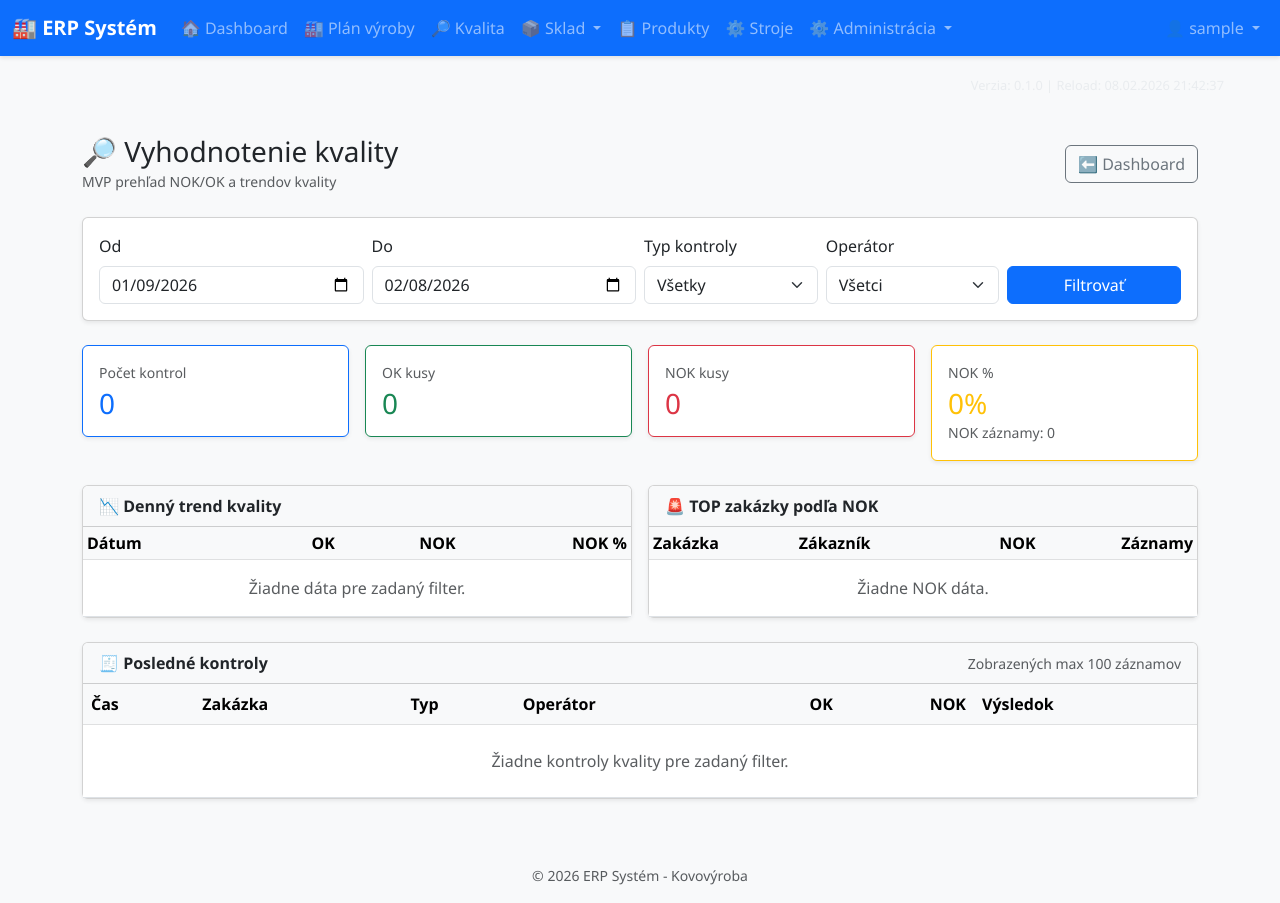
After one commit to smarek830/erp_system, a Django app: page /kvalita/ in a window 1280 px wide. The commit adds this page. Run offline with Django 5.2, Linux system fonts and the light colour scheme; the visitor is signed in with stand-in values (Sample User, id 1); data comes from the database, SQL or seed files in the repository; data that the repository does not hold is empty.

Commit message:
feat: implement quality dashboard and related views, templates, and tests

```diff
--- /dev/null
+++ b/core/templates/core/kvalita_dashboard.html
@@ -0,0 +1,215 @@
+{% extends 'core/base.html' %}
+
+{% block content %}
+<div class="container py-4">
+    <div class="d-flex justify-content-between align-items-center mb-4">
+        <div>
+            <h1 class="h3 mb-0">🔎 Vyhodnotenie kvality</h1>
+            <small class="text-muted">MVP prehľad NOK/OK a trendov kvality</small>
+        </div>
+        <a href="{% url 'home' %}" class="btn btn-outline-secondary">⬅️ Dashboard</a>
+    </div>
+
+    <div class="card shadow-sm mb-4">
+        <div class="card-body">
+            <form method="get" class="row g-2 align-items-end">
+                <div class="col-md-3">
+                    <label class="form-label">Od</label>
+                    <input type="date" name="od" value="{{ filtre.od }}" class="form-control">
+                </div>
+                <div class="col-md-3">
+                    <label class="form-label">Do</label>
+                    <input type="date" name="do" value="{{ filtre.do }}" class="form-control">
+                </div>
+                <div class="col-md-2">
+                    <label class="form-label">Typ kontroly</label>
+                    <select name="typ" class="form-select">
+                        <option value="">Všetky</option>
+                        <option value="PRIEBEZNA" {% if filtre.typ == 'PRIEBEZNA' %}selected{% endif %}>🔬 Priebežná</option>
+                        <option value="FINALNA" {% if filtre.typ == 'FINALNA' %}selected{% endif %}>📦 Finálna</option>
+                    </select>
+                </div>
+                <div class="col-md-2">
+                    <label class="form-label">Operátor</label>
+                    <select name="operator" class="form-select">
+                        <option value="">Všetci</option>
+                        {% for op in operatori %}
+                            <option value="{{ op.operator__id }}" {% if filtre.operator == op.operator__id|stringformat:'s' %}selected{% endif %}>
+                                {{ op.operator__username }}
+                            </option>
+                        {% endfor %}
+                    </select>
+                </div>
+                <div class="col-md-2 d-grid">
+                    <button class="btn btn-primary">Filtrovať</button>
+                </div>
+            </form>
+        </div>
+    </div>
+
+    <div class="row g-3 mb-4">
+        <div class="col-md-3 col-sm-6">
+            <div class="card border-primary shadow-sm">
+                <div class="card-body">
+                    <p class="text-muted mb-1 small">Počet kontrol</p>
+                    <h3 class="mb-0 text-primary">{{ kpi.pocet_kontrol }}</h3>
+                </div>
+            </div>
+        </div>
+        <div class="col-md-3 col-sm-6">
+            <div class="card border-success shadow-sm">
+                <div class="card-body">
+                    <p class="text-muted mb-1 small">OK kusy</p>
+                    <h3 class="mb-0 text-success">{{ kpi.ok_kusy }}</h3>
+                </div>
+            </div>
+        </div>
+        <div class="col-md-3 col-sm-6">
+            <div class="card border-danger shadow-sm">
+                <div class="card-body">
+                    <p class="text-muted mb-1 small">NOK kusy</p>
+                    <h3 class="mb-0 text-danger">{{ kpi.nok_kusy }}</h3>
+                </div>
+            </div>
+        </div>
+        <div class="col-md-3 col-sm-6">
+            <div class="card {% if kpi.nok_percento > 3 %}border-danger{% else %}border-warning{% endif %} shadow-sm">
+                <div class="card-body">
+                    <p class="text-muted mb-1 small">NOK %</p>
+                    <h3 class="mb-0 {% if kpi.nok_percento > 3 %}text-danger{% else %}text-warning{% endif %}">{{ kpi.nok_percento }}%</h3>
+                    <small class="text-muted">NOK záznamy: {{ kpi.nok_zaznamy }}</small>
+                </div>
+            </div>
+        </div>
+    </div>
+
+    <div class="row g-3 mb-4">
+        <div class="col-lg-6">
+            <div class="card shadow-sm h-100">
+                <div class="card-header bg-light">
+                    <strong>📉 Denný trend kvality</strong>
+                </div>
+                <div class="card-body p-0">
+                    <div class="table-responsive">
+                        <table class="table table-sm table-hover mb-0">
+                            <thead class="table-light">
+                                <tr>
+                                    <th>Dátum</th>
+                                    <th class="text-end">OK</th>
+                                    <th class="text-end">NOK</th>
+                                    <th class="text-end">NOK %</th>
+                                </tr>
+                            </thead>
+                            <tbody>
+                                {% for den in trend_data %}
+                                <tr>
+                                    <td>{{ den.datum|date:'d.m.Y' }}</td>
+                                    <td class="text-end">{{ den.ok_sum }}</td>
+                                    <td class="text-end">{{ den.nok_sum }}</td>
+                                    <td class="text-end {% if den.nok_percento > 3 %}text-danger fw-bold{% endif %}">{{ den.nok_percento }}%</td>
+                                </tr>
+                                {% empty %}
+                                <tr>
+                                    <td colspan="4" class="text-center py-3 text-muted">Žiadne dáta pre zadaný filter.</td>
+                                </tr>
+                                {% endfor %}
+                            </tbody>
+                        </table>
+                    </div>
+                </div>
+            </div>
+        </div>
+
+        <div class="col-lg-6">
+            <div class="card shadow-sm h-100">
+                <div class="card-header bg-light">
+                    <strong>🚨 TOP zakázky podľa NOK</strong>
+                </div>
+                <div class="card-body p-0">
+                    <div class="table-responsive">
+                        <table class="table table-sm table-hover mb-0">
+                            <thead class="table-light">
+                                <tr>
+                                    <th>Zakázka</th>
+                                    <th>Zákazník</th>
+                                    <th class="text-end">NOK</th>
+                                    <th class="text-end">Záznamy</th>
+                                </tr>
+                            </thead>
+                            <tbody>
+                                {% for item in top_nok_zakazky %}
+                                <tr>
+                                    <td>
+                                        <a href="{% url 'detail_zakazky' pk=item.objednavka__id %}" class="text-decoration-none fw-bold">
+                                            #{{ item.objednavka__cislo_objednavky }}
+                                        </a>
+                                    </td>
+                                    <td>{{ item.objednavka__zakaznik }}</td>
+                                    <td class="text-end text-danger fw-bold">{{ item.nok_sum }}</td>
+                                    <td class="text-end">{{ item.zaznamy }}</td>
+                                </tr>
+                                {% empty %}
+                                <tr>
+                                    <td colspan="4" class="text-center py-3 text-muted">Žiadne NOK dáta.</td>
+                                </tr>
+                                {% endfor %}
+                            </tbody>
+                        </table>
+                    </div>
+                </div>
+            </div>
+        </div>
+    </div>
+
+    <div class="card shadow-sm">
+        <div class="card-header bg-light d-flex justify-content-between align-items-center">
+            <strong>🧾 Posledné kontroly</strong>
+            <small class="text-muted">Zobrazených max 100 záznamov</small>
+        </div>
+        <div class="card-body p-0">
+            <div class="table-responsive">
+                <table class="table table-hover mb-0">
+                    <thead class="table-light">
+                        <tr>
+                            <th>Čas</th>
+                            <th>Zakázka</th>
+                            <th>Typ</th>
+                            <th>Operátor</th>
+                            <th class="text-end">OK</th>
+                            <th class="text-end">NOK</th>
+                            <th>Výsledok</th>
+                        </tr>
+                    </thead>
+                    <tbody>
+                        {% for k in kontroly %}
+                        <tr>
+                            <td><small>{{ k.cas_kontroly|date:'d.m.Y H:i' }}</small></td>
+                            <td>
+                                <a href="{% url 'detail_zakazky' pk=k.objednavka.id %}" class="text-decoration-none">
+                                    #{{ k.objednavka.cislo_objednavky }}
+                                </a>
+                            </td>
+                            <td>{{ k.get_typ_kontroly_display }}</td>
+                            <td>{{ k.operator.username|default:'-' }}</td>
+                            <td class="text-end text-success">{{ k.pocet_ok_kusov }}</td>
+                            <td class="text-end {% if k.pocet_nok_kusov > 0 %}text-danger fw-bold{% endif %}">{{ k.pocet_nok_kusov }}</td>
+                            <td>
+                                {% if k.vysledok_ok %}
+                                    <span class="badge bg-success">✅ OK</span>
+                                {% else %}
+                                    <span class="badge bg-danger">❌ NOK</span>
+                                {% endif %}
+                            </td>
+                        </tr>
+                        {% empty %}
+                        <tr>
+                            <td colspan="7" class="text-center py-4 text-muted">Žiadne kontroly kvality pre zadaný filter.</td>
+                        </tr>
+                        {% endfor %}
+                    </tbody>
+                </table>
+            </div>
+        </div>
+    </div>
+</div>
+{% endblock %}
--- a/core/templates/core/navbar.html
+++ b/core/templates/core/navbar.html
@@ -13,6 +13,9 @@
         </li>
         <li class="nav-item">
           <a class="nav-link py-2" href="{% url 'plan_vyroby' %}">🏭 Plán výroby</a>
+        </li>
+        <li class="nav-item">
+          <a class="nav-link py-2" href="{% url 'kvalita_dashboard' %}">🔎 Kvalita</a>
         </li>
 
         <!-- Sklad -->
--- a/core/urls.py
+++ b/core/urls.py
@@ -7,6 +7,7 @@ urlpatterns = [
     path('produkty/', views.zoznam_produktov, name='zoznam_produktov'),
     path('produkt/<int:pk>/', views.detail_produkt, name='detail_produkt'),
     path('plan/', views.plan_vyroby, name='plan_vyroby'),
+    path('kvalita/', views.kvalita_dashboard, name='kvalita_dashboard'),
     path('plan/export/', views.export_plan_excel, name='export_plan_excel'),
     path('zakazka/<int:pk>/', views.detail_zakazky, name='detail_zakazky'),
     path('stroje/', views.zoznam_strojov, name='zoznam_strojov'),
--- a/core/views.py
+++ b/core/views.py
@@ -16,6 +16,7 @@ from django.views.decorators.http import require_POST
 from django.utils import timezone
 from django.template.loader import render_to_string
 from django.db.models import Q, Sum, Count, F  # ← DÔLEŽITÉ: F je tu!
+from django.db.models.functions import TruncDate
 import json
 from .pdf_generator import generate_sprievodka_pdf
 from datetime import datetime, timedelta
@@ -340,6 +341,114 @@ def home(request):
         'material_pod_minimum': material_pod_minimum, 'dnes': dnes,
     })
 
+
+@login_required
+@permission_required("core.view_kontrolakvality", raise_exception=True)
+def kvalita_dashboard(request):
+    """Manažérske vyhodnotenie kvality výroby."""
+    dnes = timezone.now().date()
+    default_od = dnes - timedelta(days=30)
+
+    datum_od = request.GET.get('od') or default_od.isoformat()
+    datum_do = request.GET.get('do') or dnes.isoformat()
+    typ_kontroly = request.GET.get('typ', '')
+    operator_id = request.GET.get('operator', '')
+
+    kontroly = KontrolaKvality.objects.select_related('objednavka', 'operator').order_by('-cas_kontroly')
+
+    try:
+        od_date = datetime.strptime(datum_od, '%Y-%m-%d').date()
+        kontroly = kontroly.filter(cas_kontroly__date__gte=od_date)
+    except ValueError:
+        od_date = default_od
+        kontroly = kontroly.filter(cas_kontroly__date__gte=od_date)
+
+    try:
+        do_date = datetime.strptime(datum_do, '%Y-%m-%d').date()
+        kontroly = kontroly.filter(cas_kontroly__date__lte=do_date)
+    except ValueError:
+        do_date = dnes
+        kontroly = kontroly.filter(cas_kontroly__date__lte=do_date)
+
+    if typ_kontroly in {'PRIEBEZNA', 'FINALNA'}:
+        kontroly = kontroly.filter(typ_kontroly=typ_kontroly)
+
+    if operator_id.isdigit():
+        kontroly = kontroly.filter(operator_id=int(operator_id))
+
+    suma = kontroly.aggregate(
+        ok_sum=Sum('pocet_ok_kusov'),
+        nok_sum=Sum('pocet_nok_kusov'),
+        nok_zaznamy=Count('id', filter=Q(vysledok_ok=False)),
+    )
+    ok_sum = suma['ok_sum'] or 0
+    nok_sum = suma['nok_sum'] or 0
+    spolu_kusy = ok_sum + nok_sum
+    nok_percento = round((nok_sum / spolu_kusy) * 100, 2) if spolu_kusy else 0
+
+    top_nok_zakazky = list(
+        kontroly.values(
+            'objednavka__id',
+            'objednavka__cislo_objednavky',
+            'objednavka__zakaznik',
+        )
+        .annotate(
+            nok_sum=Sum('pocet_nok_kusov'),
+            ok_sum=Sum('pocet_ok_kusov'),
+            zaznamy=Count('id'),
+        )
+        .order_by('-nok_sum', '-zaznamy')[:5]
+    )
+
+    trend_data = []
+    trend_qs = (
+        kontroly.annotate(den=F('pocet_ok_kusov') + F('pocet_nok_kusov'))
+        .annotate(den_datum=TruncDate('cas_kontroly'))
+        .values('den_datum')
+        .annotate(
+            ok_sum=Sum('pocet_ok_kusov'),
+            nok_sum=Sum('pocet_nok_kusov'),
+            spolu=Sum('den'),
+        )
+        .order_by('den_datum')
+    )
+    for row in trend_qs:
+        den_spolu = row['spolu'] or 0
+        trend_data.append({
+            'datum': row['den_datum'],
+            'ok_sum': row['ok_sum'] or 0,
+            'nok_sum': row['nok_sum'] or 0,
+            'nok_percento': round(((row['nok_sum'] or 0) / den_spolu) * 100, 2) if den_spolu else 0,
+        })
+
+    operatori = (
+        KontrolaKvality.objects.exclude(operator__isnull=True)
+        .values('operator__id', 'operator__username')
+        .distinct()
+        .order_by('operator__username')
+    )
+
+    context = {
+        'kontroly': kontroly[:100],
+        'operatori': operatori,
+        'top_nok_zakazky': top_nok_zakazky,
+        'trend_data': trend_data,
+        'filtre': {
+            'od': od_date.isoformat(),
+            'do': do_date.isoformat(),
+            'typ': typ_kontroly,
+            'operator': operator_id,
+        },
+        'kpi': {
+            'pocet_kontrol': kontroly.count(),
+            'ok_kusy': ok_sum,
+            'nok_kusy': nok_sum,
+            'nok_zaznamy': suma['nok_zaznamy'] or 0,
+            'nok_percento': nok_percento,
+        },
+    }
+    return render(request, 'core/kvalita_dashboard.html', context)
+
 @login_required
 @permission_required("core.view_stroj", raise_exception=True)
 def zoznam_strojov(request):
@@ -447,12 +556,18 @@ def operator_zakazka_detail(request, pk):
                     operacia.operator = request.user
                     operacia.save()
 
-                    # Vytvor záznam operátora
-                    OperatorNaOperacii.objects.create(
+                    # Vytvor záznam operátora len ak neexistuje otvorený
+                    otvoreny = OperatorNaOperacii.objects.filter(
                         operacia=operacia,
                         operator=request.user,
-                        cas_zaciatku=timezone.now()
-                    )
+                        cas_konca__isnull=True
+                    ).first()
+                    if not otvoreny:
+                        OperatorNaOperacii.objects.create(
+                            operacia=operacia,
+                            operator=request.user,
+                            cas_zaciatku=timezone.now()
+                        )
 
                     dostupne = operacia.get_dostupne_kusy_na_vstupe()
                     messages.success(
@@ -483,12 +598,18 @@ def operator_zakazka_detail(request, pk):
                     operacia.stav = 'vyroba'
                     operacia.save()
 
-                    # Vytvor nový záznam operátora (pokračovanie)
-                    OperatorNaOperacii.objects.create(
+                    # Vytvor nový záznam operátora len ak neexistuje otvorený
+                    otvoreny = OperatorNaOperacii.objects.filter(
                         operacia=operacia,
                         operator=request.user,
-                        cas_zaciatku=timezone.now()
-                    )
+                        cas_konca__isnull=True
+                    ).first()
+                    if not otvoreny:
+                        OperatorNaOperacii.objects.create(
+                            operacia=operacia,
+                            operator=request.user,
+                            cas_zaciatku=timezone.now()
+                        )
 
                     dostupne = operacia.get_dostupne_kusy_na_vstupe()
                     messages.success(
@@ -569,6 +690,9 @@ def operator_zakazka_detail(request, pk):
         op.dostupne_kusy = op.get_dostupne_kusy_na_vstupe()
         op.max_kusy = op.get_max_vyrobitelne_kusy()
         op.operatori_list = op.operatori.all()
+        op.operatori_unikatni = list(dict.fromkeys(
+            op.operatori.select_related('operator').values_list('operator__username', flat=True)
+        ))
         op.moze_zacat_teraz = op.moze_zacat()
         # moze_pokracovat_teraz je @property v modele, nemožno priraďovať
 
@@ -617,6 +741,18 @@ def start_operation(request, objednavka_pk, operacia_pk):
         typ_udalosti='START'
     )
 
+    otvoreny = OperatorNaOperacii.objects.filter(
+        operacia=operacia_vyroby,
+        operator=request.user,
+        cas_konca__isnull=True
+    ).first()
+    if not otvoreny:
+        OperatorNaOperacii.objects.create(
+            operacia=operacia_vyroby,
+            operator=request.user,
+            cas_zaciatku=timezone.now()
+        )
+
     # Priradenie operátora k operácii
     operacia_vyroby.operator = request.user
     operacia_vyroby.stav = 'vyroba'
@@ -657,6 +793,14 @@ def pause_operation(request, objednavka_pk, operacia_pk):
     operacia_vyroby.stav = 'pozastavena'
     operacia_vyroby.save()
 
+    operator_zaznam = operacia_vyroby.operatori.filter(
+        operator=request.user,
+        cas_konca__isnull=True
+    ).first()
+    if operator_zaznam:
+        operator_zaznam.cas_konca = timezone.now()
+        operator_zaznam.save()
+
     objednavka.stav = 'pozastavene'
     objednavka.save()
 
@@ -686,6 +830,14 @@ def end_operation(request, objednavka_pk, operacia_pk):
     operacia_vyroby.stav = 'hotova'
     operacia_vyroby.datum_ukoncenia = timezone.now()
     operacia_vyroby.save()
+
+    operator_zaznam = operacia_vyroby.operatori.filter(
+        operator=request.user,
+        cas_konca__isnull=True
+    ).first()
+    if operator_zaznam:
+        operator_zaznam.cas_konca = timezone.now()
+        operator_zaznam.save()
 
     return JsonResponse({'status': 'ok', 'message': f'Operácia {operacia_vyroby.nazov_operacie} ukončená'})
 
```
Also changed, not shown: PONUKA_ERP_SYSTEM_1SLIDE.md (added, +32 -0 lines), PONUKA_ERP_SYSTEM_PILOT.md (added, +120 -0 lines), core/templates/core/operator_zakazka_detail.html (+16 -8 lines), core/tests.py (+47 -0 lines).
